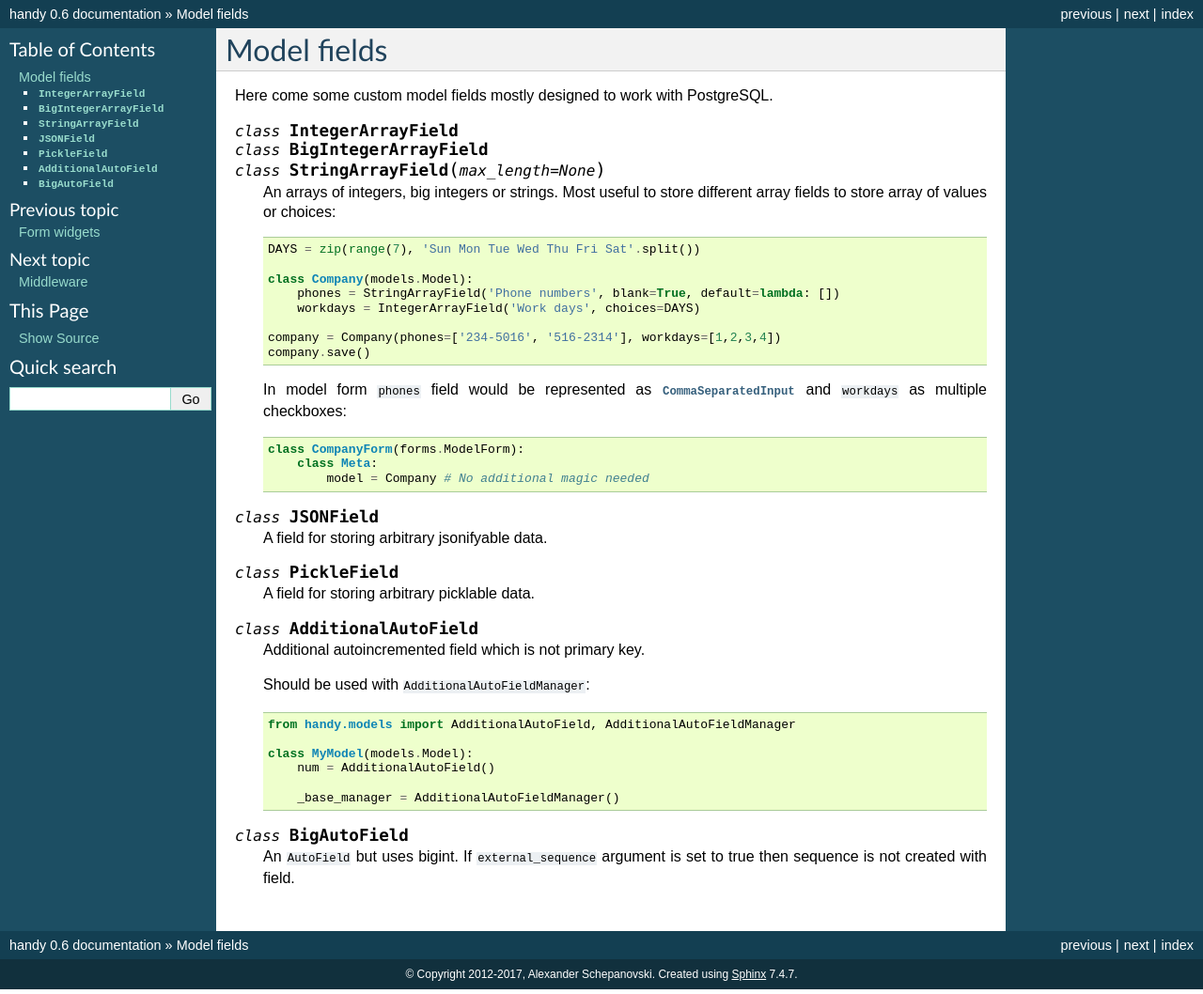
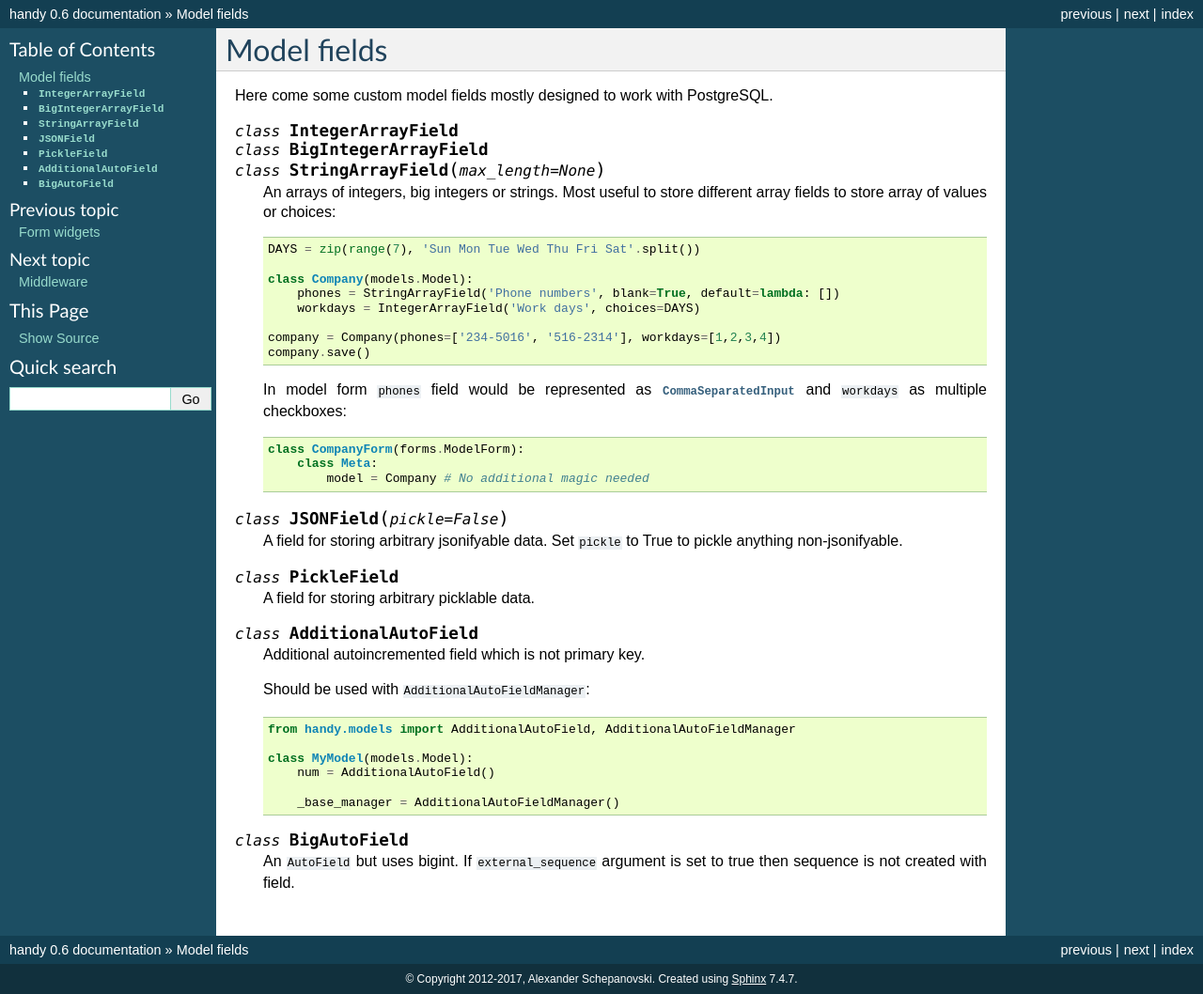
Before and after one commit to Suor/handy, a Sphinx documentation site: the page built from docs/model_fields.rst, in a window 1280 px wide. Shown: the whole page at 94% size. Built offline with Sphinx 7.4.7, drawn with Linux system fonts in a browser that asks for light colours.

Commit message:
Document pickle param for JSONField

```diff
--- a/docs/model_fields.rst
+++ b/docs/model_fields.rst
@@ -28,9 +28,9 @@ Here come some custom model fields mostly designed to work with PostgreSQL.
                 model = Company # No additional magic needed
 
 
-.. class:: JSONField
+.. class:: JSONField(pickle=False)
 
-    A field for storing arbitrary jsonifyable data.
+    A field for storing arbitrary jsonifyable data. Set ``pickle`` to True to pickle anything non-jsonifyable.
 
 
 .. class:: PickleField
```
